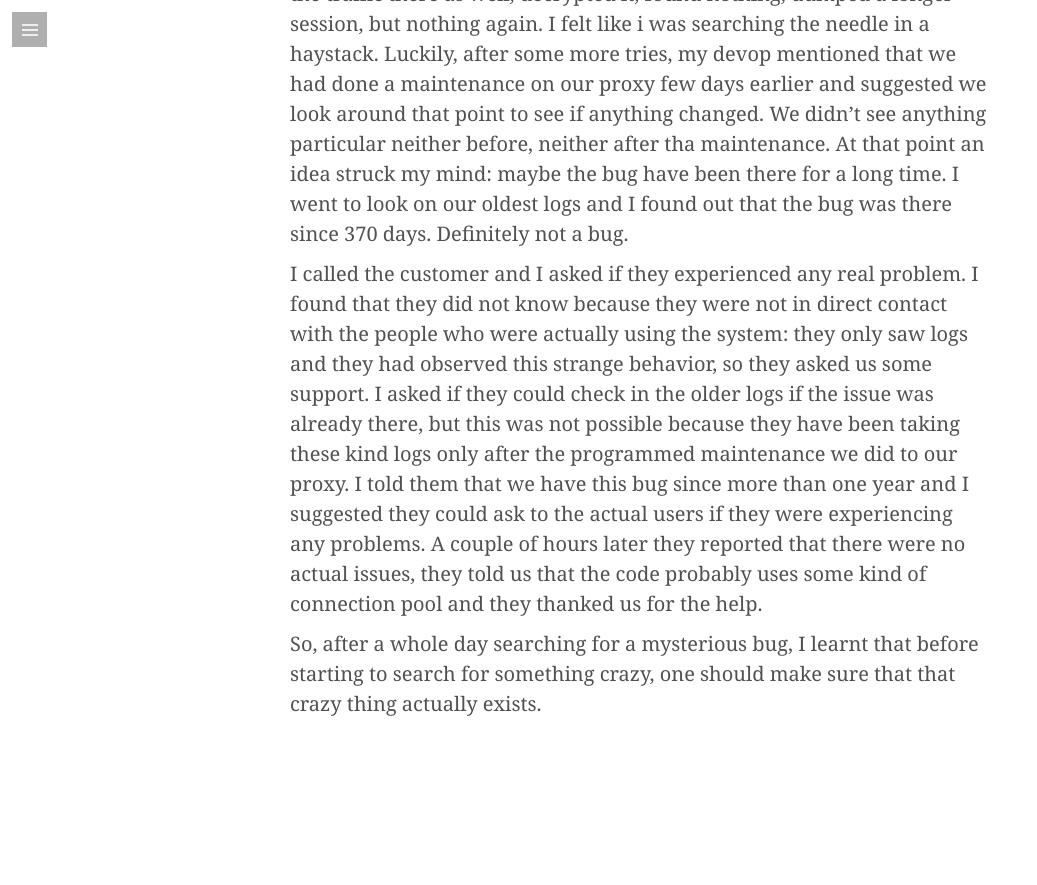
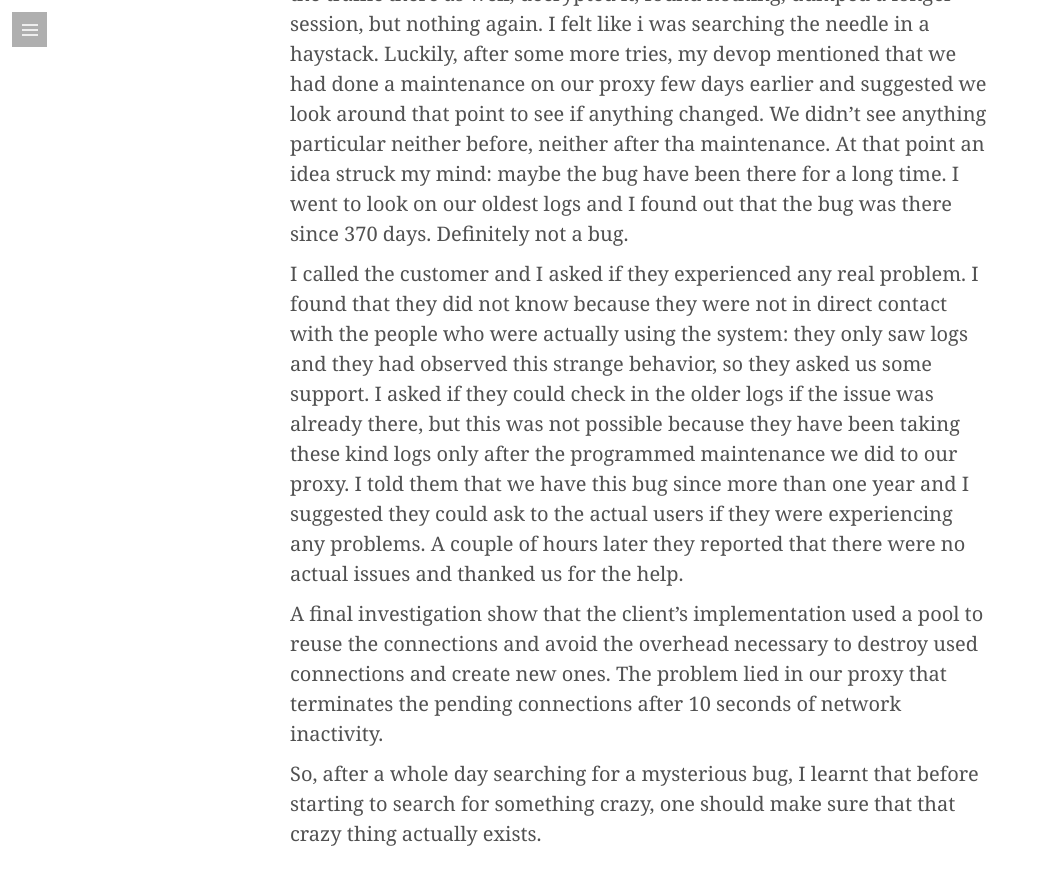
Before and after one commit to davidevernizzi/davidevernizzi.github.io, a Jekyll site: the page built from _posts/2015-11-25-the-impossible-bug-hunt.markdown, in a window 1280 px wide and 900 px high, scrolled down 2361 px. Shown: the top 885 px of the window, without its empty margins (0-1037 px from the left). Built offline with Jekyll 4.4.1, drawn with Linux system fonts in a browser that asks for light colours; some web fonts are replaced; Markdown is read by kramdown in place of the engine named in the settings.

Commit message:
enhanced finish of impossible bug hunt

```diff
--- a/_posts/2015-11-25-the-impossible-bug-hunt.markdown
+++ b/_posts/2015-11-25-the-impossible-bug-hunt.markdown
@@ -70,8 +70,12 @@ possible because they have been taking these kind logs only after the
 programmed maintenance we did to our proxy. I told them that we have this bug
 since more than one year and I suggested they could ask to the actual users if
 they were experiencing any problems. A couple of hours later they reported that
-there were no actual issues, they told us that the code probably uses some kind
-of connection pool and they thanked us for the help.
+there were no actual issues and thanked us for the help.
+
+A final investigation show that the client's implementation used a
+pool to reuse the connections and avoid the overhead necessary to destroy used
+connections and create new ones. The problem lied in our proxy that terminates
+the pending connections after 10 seconds of network inactivity.
 
 So, after a whole day searching for a mysterious bug, I learnt that before
 starting to search for something crazy, one should make sure that that crazy
```
